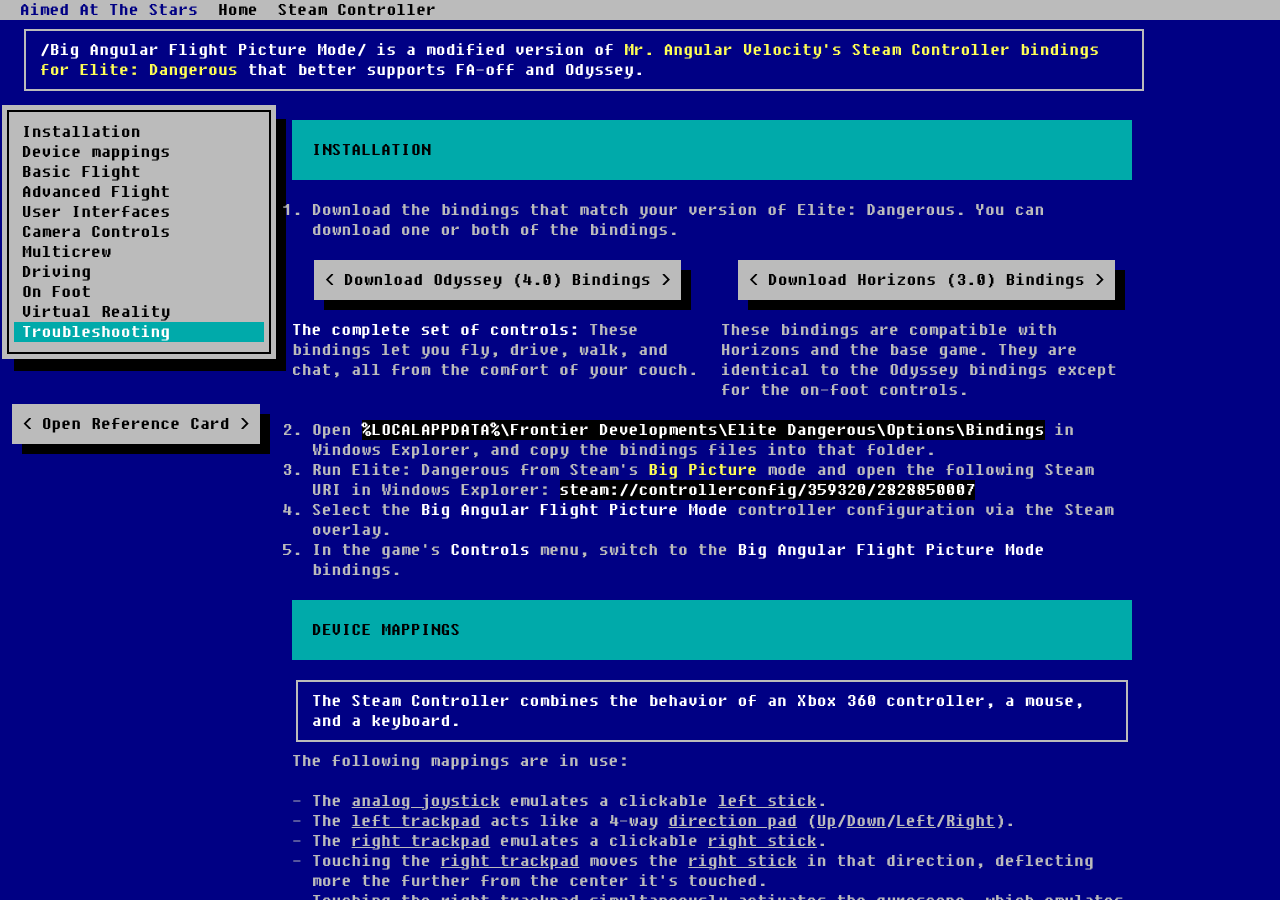
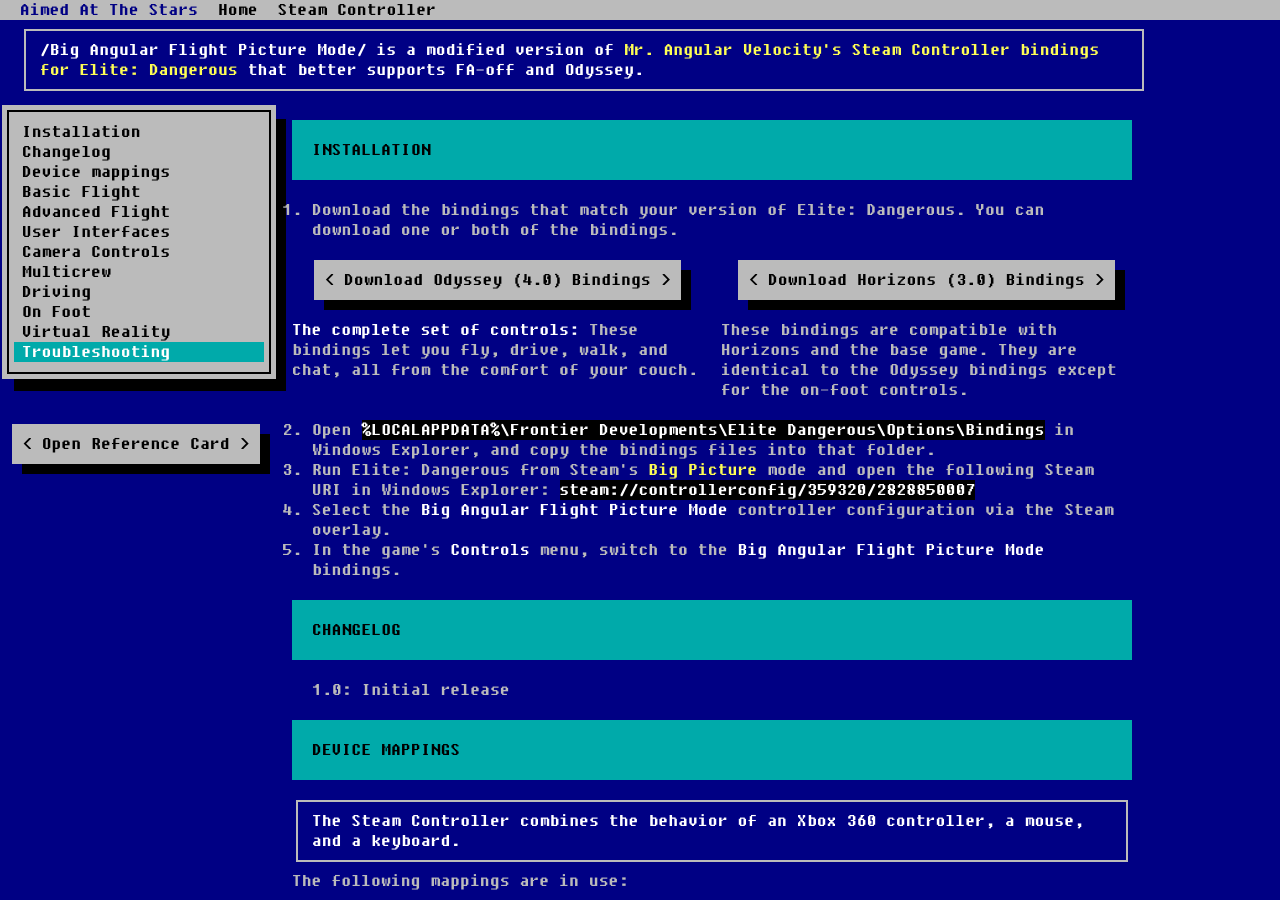
Before and after one commit to irtnog/aimedatthestars.org, a Jekyll site: the page built from bafpm/index.html, in a window 1280 px wide and 900 px high. Built offline with Jekyll 4.4.1, drawn with Linux system fonts in a browser that asks for light colours.

Commit message:
feat(bafpm): add changelog

```diff
--- a/bafpm/index.html
+++ b/bafpm/index.html
@@ -17,6 +17,7 @@
     <div class="span3 bs-docs-sidebar">
       <ul class="nav nav-list bs-docs-sidenav">
         <li><a    href="#installation"><i class="icon-chevron-right"></i> Installation</a></li>
+        <li><a       href="#changelog"><i class="icon-chevron-right"></i> Changelog</a></li>
         <li><a href="#device-mappings"><i class="icon-chevron-right"></i> Device mappings</a></li>
         <li><a    href="#basic-flight"><i class="icon-chevron-right"></i> Basic Flight</a></li>
         <li><a href="#advanced-flight"><i class="icon-chevron-right"></i> Advanced Flight</a></li>
@@ -57,6 +58,15 @@
           <li>Select the <strong>Big Angular Flight Picture Mode</strong> controller configuration via the Steam overlay.</li>
           <li>In the game's <strong>Controls</strong> menu, switch to the <strong>Big Angular Flight Picture Mode</strong> bindings.</li>
         </ol>
+      </section>
+
+      <section id="changelog">
+        <div class="page-header">
+          <h1>Changelog</h1>
+        </div>
+        <ul>
+          <li>1.0: Initial release</li>
+        </ul>
       </section>
 
       <section id="device-mappings">
```
